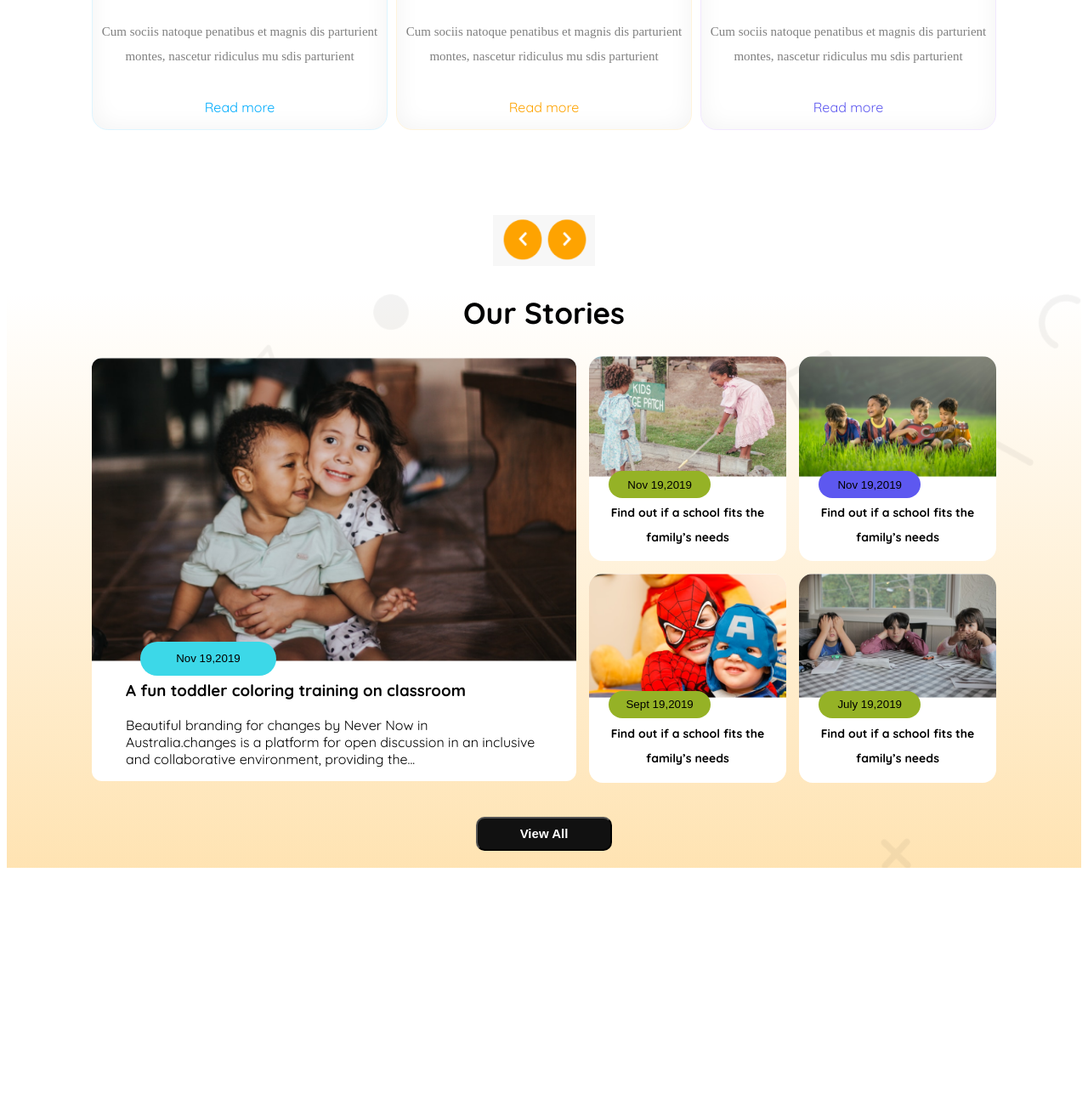
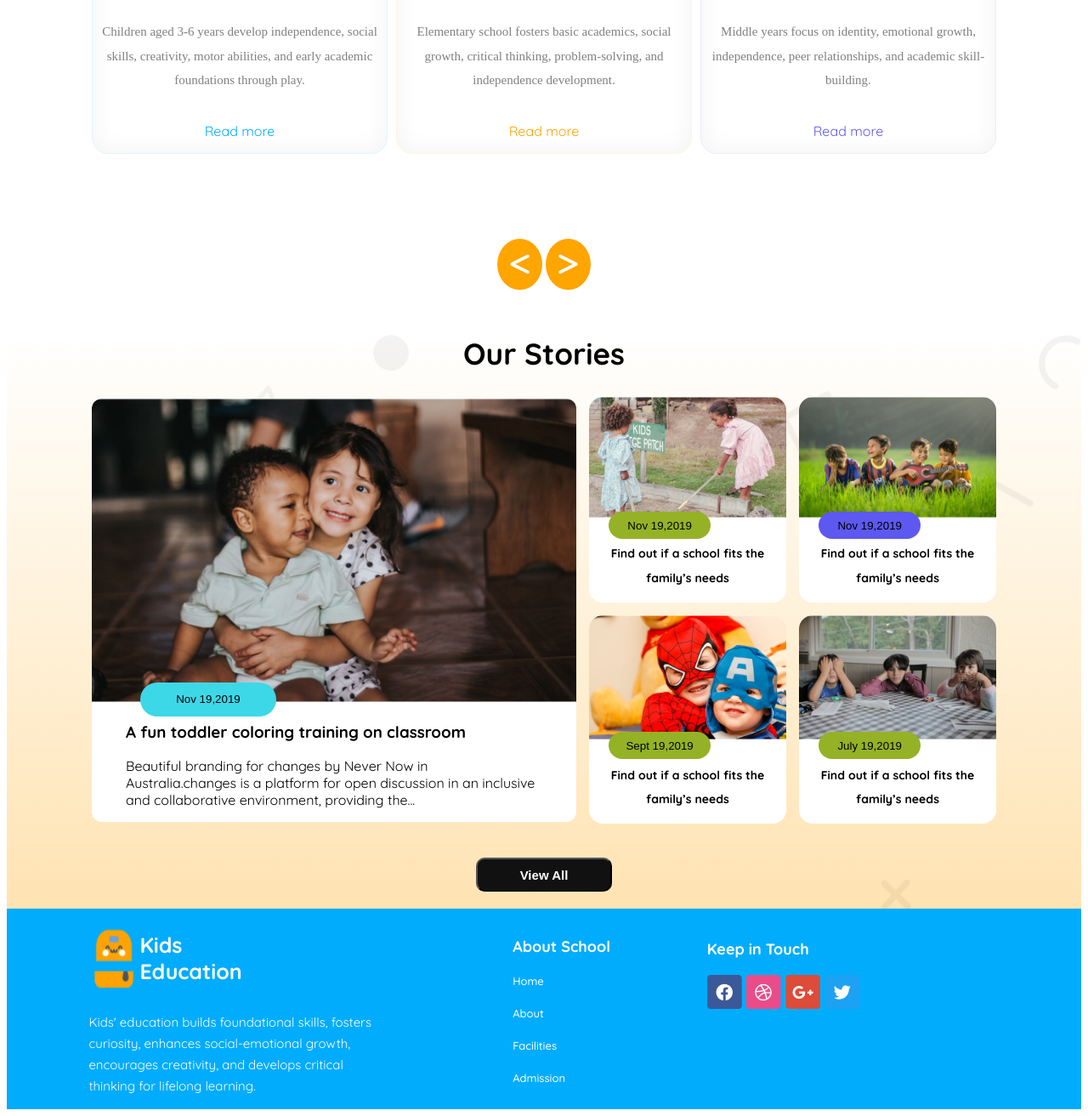
Before and after one commit to ahammed-sabuj/Kids-Education, a plain HTML site: page index.html in a window 1280 px wide. Shown: the part 922-2235 px from the top of the page at 85% size. Before the commit the page ends 1951 px from the top, so only its background shows below. Drawn offline with Linux system fonts and the light colour scheme.

Commit message:
happy ending

```diff
--- a/css/style.css
+++ b/css/style.css
@@ -18,6 +18,38 @@
 .color-4{
     color: rgb(93, 88, 239);
 }
+.p-1{
+    color: rgb(255, 255, 255);
+    font-size: 15px;
+    font-weight: 400;
+    line-height: 25px;
+    letter-spacing: 0%;
+    text-align: left;
+}
+.p-2{
+    color: rgb(255, 255, 255);
+    font-size: 13px;
+    font-weight: 500;
+    line-height: 25px;
+    letter-spacing: 0%;
+    text-align: left;
+}
+.h-1{
+    color: rgb(255, 255, 255);
+    font-size: 25px;
+    font-weight: 700;
+    letter-spacing: 0%;
+    text-align: left;
+    padding-top: 10px;
+}
+.h-2{
+    color: rgb(255, 255, 255);
+    font-size: 18px;
+    font-weight: 700;
+    line-height: 30px;
+    letter-spacing: 0%;
+    text-align: left;
+}
 /* header style */
 .img-school{
     display: flex;
@@ -25,10 +57,6 @@
     font-weight: 700;
     align-items: center;
     gap: 1rem;
-}
-.img{
-    height: 2rem;
-    width: 2rem;
 }
 
 .nav-bar{
@@ -182,9 +210,19 @@
     margin-top: 100px;
     text-align: center;
 }
-.arrow-btn{
-   width: 120px;
-   height: 60px;
+.arrow-button>button{
+    padding: 15px;
+    border-radius: 50%;
+    background-color: orange;
+    border: none;
+}
+.arrow-button>button:hover{
+    background-color: blueviolet;
+}
+.arrow-button>button>i{
+    font-weight: bold;
+    font-size: 30px;
+    color: white;
 }
 
 /* section-4 style */
@@ -315,7 +353,40 @@
     margin-bottom: 20px;
 }
 
-footer
+/* footer style  */
+.footer-sec-1{
+    display: grid;
+    grid-template-columns: repeat(3,1fr);
+    gap: 35px;
+    background: rgb(1, 172, 253);
+    padding: 0 10%;
+}
+.in-div{
+    display: flex;
+    align-items: center;
+}
+.img-last{
+    margin-top: -20px;
+}
+.sub-1{
+    margin-left: -30px;
+}
+.sub-2{
+    margin-left: 120px;
+    margin-top: 30px;
+
+}
+.sub-3{
+    margin-top: 18px;
+
+}
+
+.img-last{
+    width: 60px;
+    height: 80px;
+    padding-top: 20px;
+}
+
 
 
 
@@ -333,6 +404,9 @@ footer
         display: none;
     }
     .btn-1{
+        display: none;
+    }
+    .school{
         display: none;
     }
     .humburger{
@@ -404,4 +478,21 @@ footer
         position: absolute;
         top: 50%;
     }
+    .footer-sec-1{
+        grid-template-columns: repeat(1,1fr);
+        gap: 10px;
+    }
+    .sub-2{
+        margin-left: 0;
+        margin-top: 30px;
+
+    }
+    .p-1{
+        margin-left: 24px;
+        margin-top: 20px;
+    }
+    .in-div{
+        margin-left: 12px;
+        margin-top: 20px;
+    }
 }
--- a/index.html
+++ b/index.html
@@ -6,6 +6,7 @@
     <title>Kids-Education</title>
     <link rel="stylesheet" href="css/style.css">
     <link rel="stylesheet" href="https://cdnjs.cloudflare.com/ajax/libs/font-awesome/4.7.0/css/font-awesome.min.css">
+    <script src="https://kit.fontawesome.com/b436acd881.js" crossorigin="anonymous"></script>
 </head>
 <body class="quicksand-font">
     <header class="header">
@@ -43,25 +44,19 @@
                 <div class="sec-2-card-1">
                     <img class="card-img" src="assets/kinder.png" alt="">
                     <h3 class="card-h">Kinder (3-6) Years</h3>
-                    <p class="card-p">Cum sociis natoque penatibus et magnis
-                        dis parturient montes, nascetur ridiculus
-                        mu sdis parturient</p>
+                    <p class="card-p">Children aged 3-6 years develop independence, social skills, creativity, motor abilities, and early academic foundations through play.</p>
                     <p class="card-p2 color-2">Read more</p>
                 </div>
                 <div class="sec-2-card-2">
                     <img class="card-img" src="assets/elementary.png" alt="">
-                    <h3 class="card-h">Kinder (3-6) Years</h3>
-                    <p class="card-p">Cum sociis natoque penatibus et magnis
-                        dis parturient montes, nascetur ridiculus
-                        mu sdis parturient</p>
+                    <h3 class="card-h">Elementary School</h3>
+                    <p class="card-p">Elementary school fosters basic academics, social growth, critical thinking, problem-solving, and independence development.</p>
                     <p class="card-p2 color-1">Read more</p>
                 </div>
                 <div class="sec-2-card-3">
                     <img class="card-img" src="assets/middle.png" alt="">
-                    <h3 class="card-h">Kinder (3-6) Years</h3>
-                    <p class="card-p">Cum sociis natoque penatibus et magnis
-                        dis parturient montes, nascetur ridiculus
-                        mu sdis parturient</p>
+                    <h3 class="card-h">Middle (10-16) Years</h3>
+                    <p class="card-p">Middle years focus on identity, emotional growth, independence, peer relationships, and academic skill-building.</p>
                     <p class="card-p2 color-4">Read more</p>
                 </div>
             </div>
@@ -72,7 +67,12 @@
         </section>
 
         <div class="arrow-button">
-            <img class="arrow-btn" src="assets/button.png" alt="">
+            <!-- <img class="arrow-btn" src="assets/button.png" alt=""> -->
+            <button><i class="fa-solid fa-less-than"></i></button>
+            <button><i class="fa-solid fa-greater-than"></i></button>
+        </div>
+        <div>
+            <marquee behavior="" direction="left">Admission Goinng on..!</marquee>
         </div>
 
         <section class="section-4">
@@ -115,6 +115,31 @@
     </main>
 
     <footer>
+        <div class="footer-sec-1">
+            <div class="sub-1">
+                <div class="in-div">
+                    <img class="img-last" src="assets/logo.png" alt="">
+                    <h1 class="h-1">Kids <br>Education</h1>
+                </div>
+                <p class="p-1">Kids' education builds foundational skills, fosters curiosity, enhances social-emotional growth, encourages creativity, and develops critical thinking for lifelong learning.</p>
+            </div>
+            <div class="sub-2">
+                <h class="h-2">About School</h>
+                <p class="p-2">Home</p>
+                <p class="p-2">About</p>
+                <p class="p-2">Facilities</p>
+                <p class="p-2">Admission</p>
+            </div>
+            <div class="sub-3">
+                <h2 class="h-2">Keep in Touch</h2>
+                <div class="icon">
+                    <img src="assets/fb.png" alt="">
+                    <img src="assets/dribble.png" alt="">
+                    <img src="assets/google+.png" alt="">
+                    <img src="assets/twitter.png" alt="">
+                </div>
+            </div>
+        </div>
 
     </footer>
 
```
